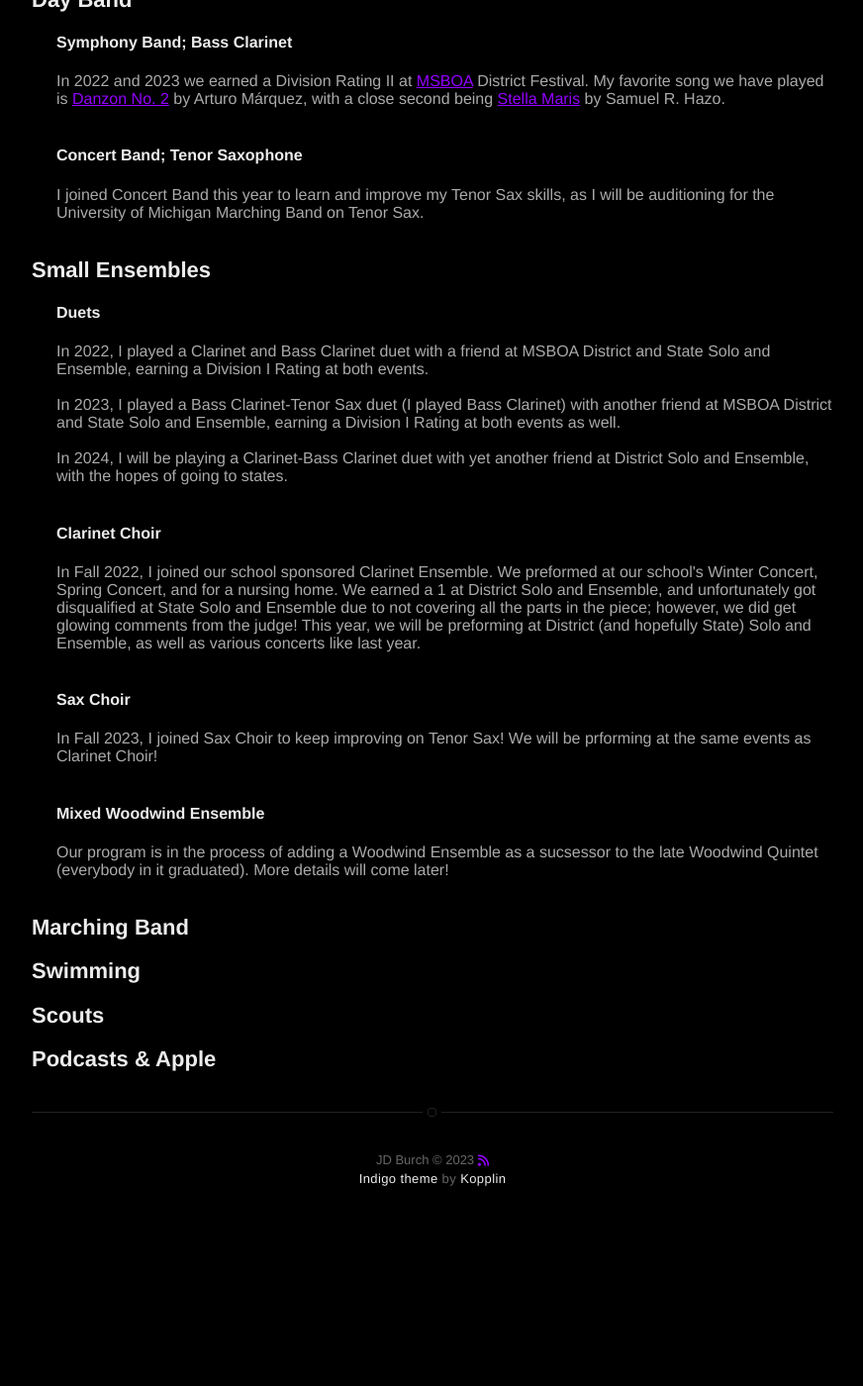
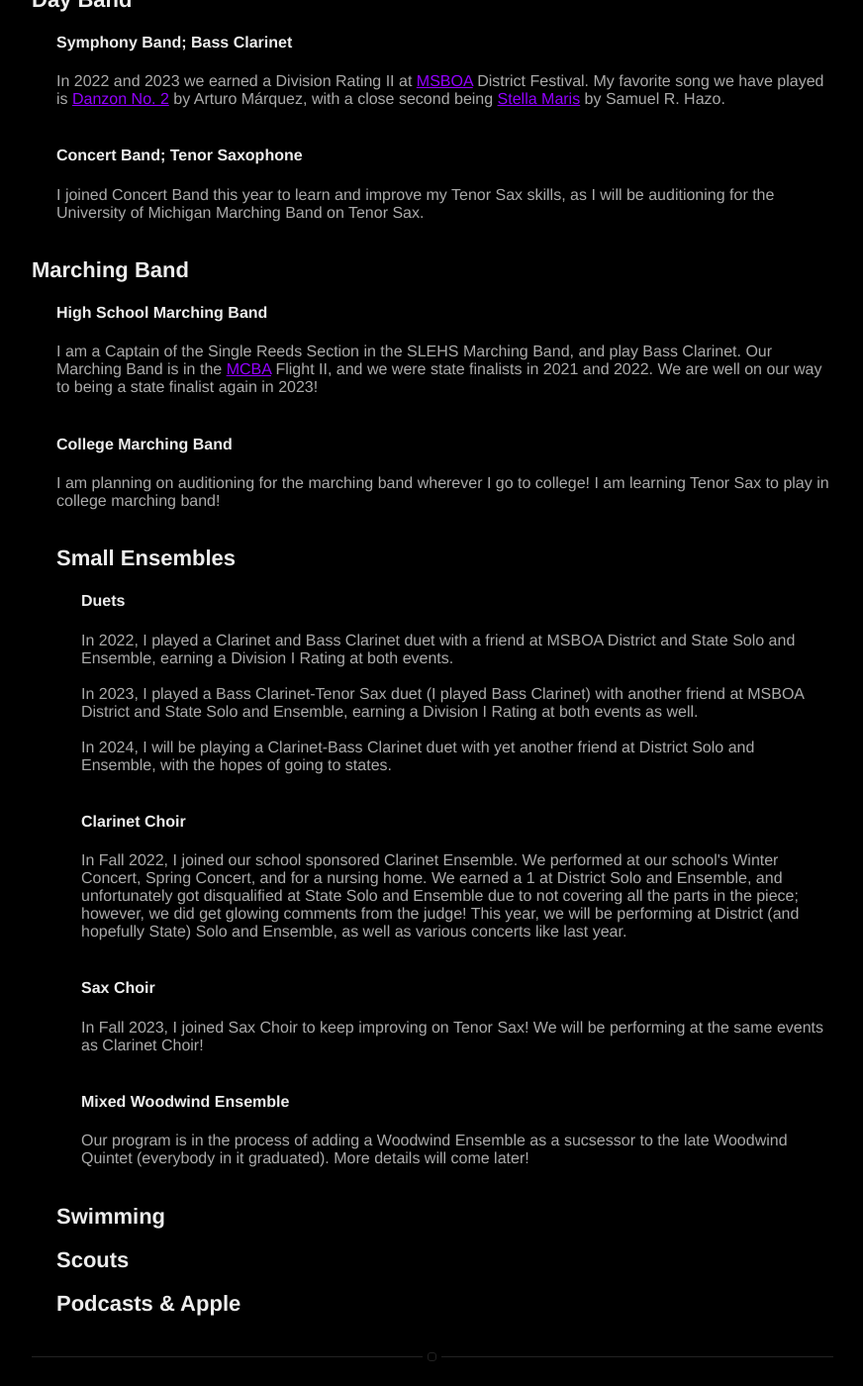
Before and after one commit to JDBurchHuzzah/jdburchhuzzah.github.io, a Jekyll site: the page built from about.md, in a window 1280 px wide and 1400 px high, scrolled down 921 px. Shown: the whole window at 99% size, without its empty margins (203-1075 px from the left). Built offline with Jekyll 4.4.1, drawn with Linux system fonts in a browser that asks for light colours; nearby versions of some CDN libraries; before the commit the page ends 2183 px from its top, so only the background shows below that.

Commit message:
Update about.md

```diff
--- a/about.md
+++ b/about.md
@@ -19,15 +19,20 @@
   <h4>Concert Band; Tenor Saxophone</h4>I joined Concert Band this year to learn and improve my Tenor Sax skills, as I will be auditioning for the University of Michigan Marching Band on Tenor Sax.<br><br>
 </div>
 
+<h2>Marching Band</h2>
+<div style="margin-left: 25px;">
+  <h4>High School Marching Band</h4>
+  I am a Captain of the Single Reeds Section in the SLEHS Marching Band, and play Bass Clarinet. Our Marching Band is in the <a href="https://www.themcba.org">MCBA</a> Flight II, and we were state finalists in 2021 and 2022. We are well on our way to being a state finalist again in 2023!<br><br>
+  <h4>College Marching Band</h4>
+  I am planning on auditioning for the marching band wherever I go to college! I am learning Tenor Sax to play in college marching band!<br><br>
+
 <h2>Small Ensembles</h2>
 <div style="margin-left: 25px;">
   <h4>Duets</h4>In 2022, I played a Clarinet and Bass Clarinet duet with a friend at MSBOA District and State Solo and Ensemble, earning a Division I Rating at both events.<br><br>In 2023, I played a Bass Clarinet-Tenor Sax duet (I played Bass Clarinet) with another friend at MSBOA District and State Solo and Ensemble, earning a Division I Rating at both events as well.<br><br>In 2024, I will be playing a Clarinet-Bass Clarinet duet with yet another friend at District Solo and Ensemble, with the hopes of going to states.<br><br>
-  <h4>Clarinet Choir</h4>In Fall 2022, I joined our school sponsored Clarinet Ensemble. We preformed at our school's Winter Concert, Spring Concert, and for a nursing home. We earned a 1 at District Solo and Ensemble, and unfortunately got disqualified at State Solo and Ensemble due to not covering all the parts in the piece; however, we did get glowing comments from the judge! This year, we will be preforming at District (and hopefully State) Solo and Ensemble, as well as various concerts like last year.<br><br>
-  <h4>Sax Choir</h4>In Fall 2023, I joined Sax Choir to keep improving on Tenor Sax! We will be prforming at the same events as Clarinet Choir!<br><br>
+  <h4>Clarinet Choir</h4>In Fall 2022, I joined our school sponsored Clarinet Ensemble. We performed at our school's Winter Concert, Spring Concert, and for a nursing home. We earned a 1 at District Solo and Ensemble, and unfortunately got disqualified at State Solo and Ensemble due to not covering all the parts in the piece; however, we did get glowing comments from the judge! This year, we will be performing at District (and hopefully State) Solo and Ensemble, as well as various concerts like last year.<br><br>
+  <h4>Sax Choir</h4>In Fall 2023, I joined Sax Choir to keep improving on Tenor Sax! We will be performing at the same events as Clarinet Choir!<br><br>
   <h4>Mixed Woodwind Ensemble</h4>Our program is in the process of adding a Woodwind Ensemble as a sucsessor to the late Woodwind Quintet (everybody in it graduated). More details will come later!<br><br>
 </div>
-
-<h2>Marching Band</h2>
 
 <h2>Swimming</h2>
 
```
